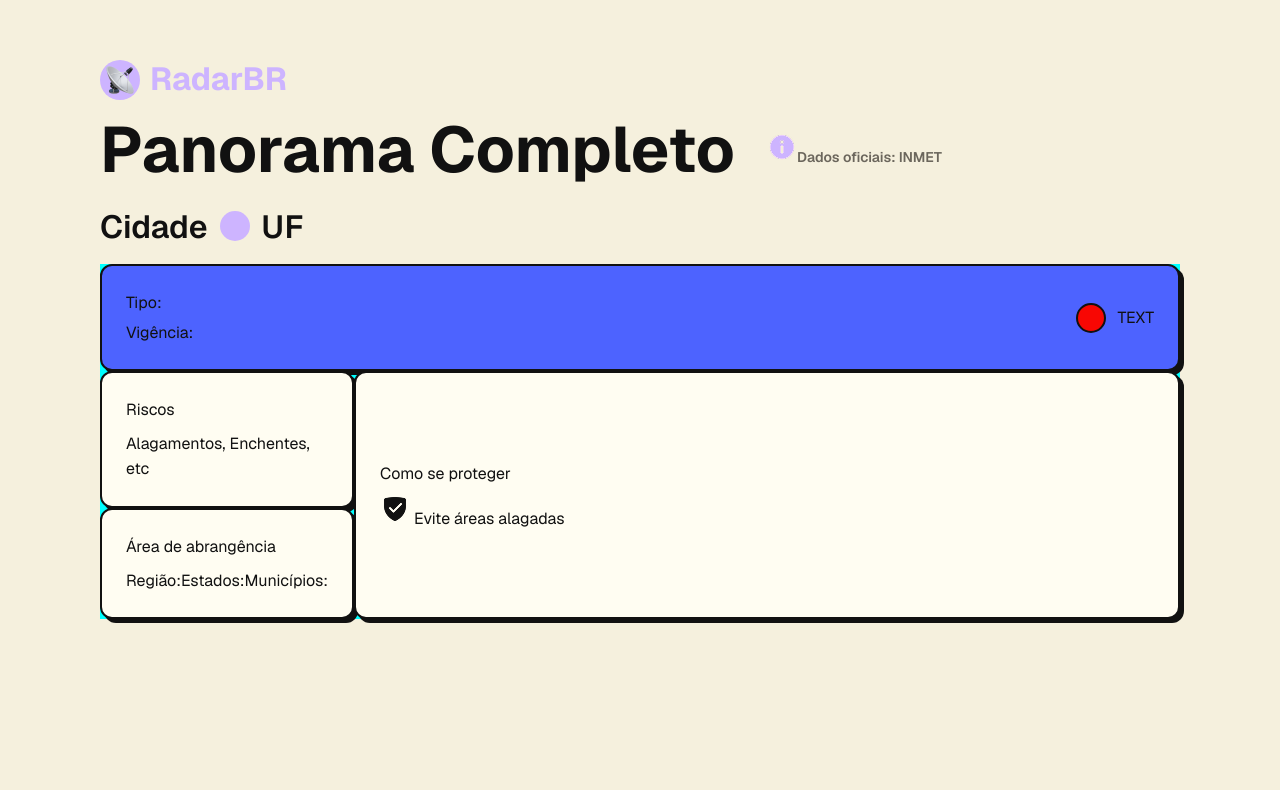
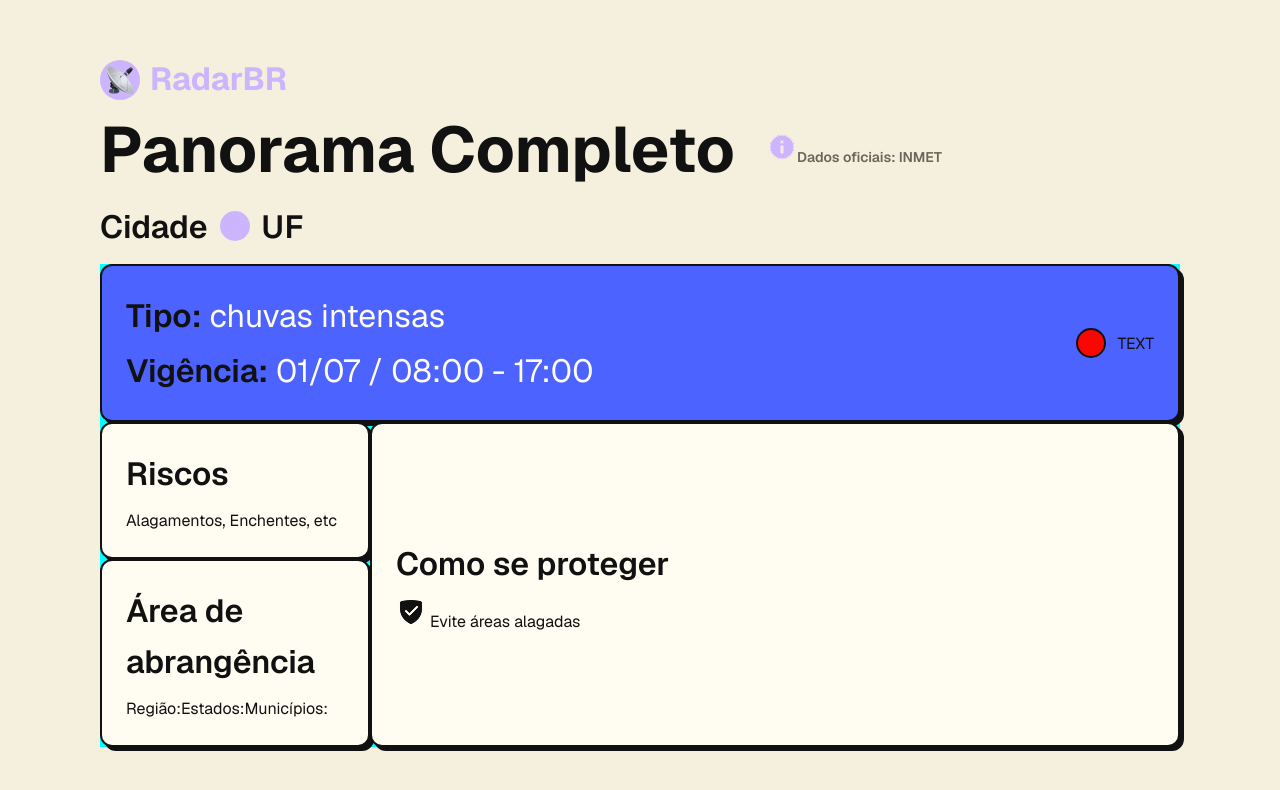
Before and after one commit to estefpimenta/radarbr, a React (Vite) app: page /dashboard/1 in a window 1280 px wide. Shown: the top 790 px of the page. Built offline with nearby package versions, Linux system fonts and the light colour scheme; no server answers.

Commit message:
update cards style

```diff
--- a/src/components/AreaCard/AreaCard.css
+++ b/src/components/AreaCard/AreaCard.css
@@ -13,6 +13,12 @@
   align-items: flex-start;
 }
 
+.area-card-title {
+  font-size: var(--fs-h2);
+  font-weight: var(--fw-semibold);
+  color: var(--color-text-primary);
+}
+
 .area-card-descriptions {
   display: flex;
   flex-direction: row;
--- a/src/components/InstructionsCard/InstructionsCard.css
+++ b/src/components/InstructionsCard/InstructionsCard.css
@@ -12,3 +12,9 @@
   justify-content: center;
   align-items: flex-start;
 }
+
+.instructions-card-title {
+  font-size: var(--fs-h2);
+  font-weight: var(--fw-semibold);
+  color: var(--color-text-primary);
+}
--- a/src/components/RiskCard/RiskCard.css
+++ b/src/components/RiskCard/RiskCard.css
@@ -12,3 +12,9 @@
   justify-content: center;
   align-items: flex-start;
 }
+
+.risk-card-title {
+  font-size: var(--fs-h2);
+  font-weight: var(--fw-semibold);
+  color: var(--color-text-primary);
+}
--- a/src/components/SummaryCard/SummaryCard.css
+++ b/src/components/SummaryCard/SummaryCard.css
@@ -19,6 +19,17 @@
   gap: var(--space-1);
 }
 
+.summary-card-description {
+  font-weight: var(--fw-regular);
+  color: var(--color-surface);
+  font-size: var(--fs-h2);
+}
+
+.summary-card-label {
+  font-weight: var(--fw-semibold);
+  color: var(--color-text-primary);
+}
+
 .summary-card-badge {
   display: flex;
   flex-direction: row;
--- a/src/components/SummaryCard/SummaryCard.jsx
+++ b/src/components/SummaryCard/SummaryCard.jsx
@@ -5,10 +5,11 @@ function SummaryCard() {
     <div className="summary-card-container">
       <div className="summary-card-text">
         <p className="summary-card-description">
-          <span className="summary-card-label">Tipo:</span>
+          <span className="summary-card-label">Tipo:</span> chuvas intensas
         </p>
         <p className="summary-card-description">
-          <span className="summary-card-label">Vigência:</span>
+          <span className="summary-card-label">Vigência:</span> 01/07 / 08:00 -
+          17:00
         </p>
       </div>
 
```
